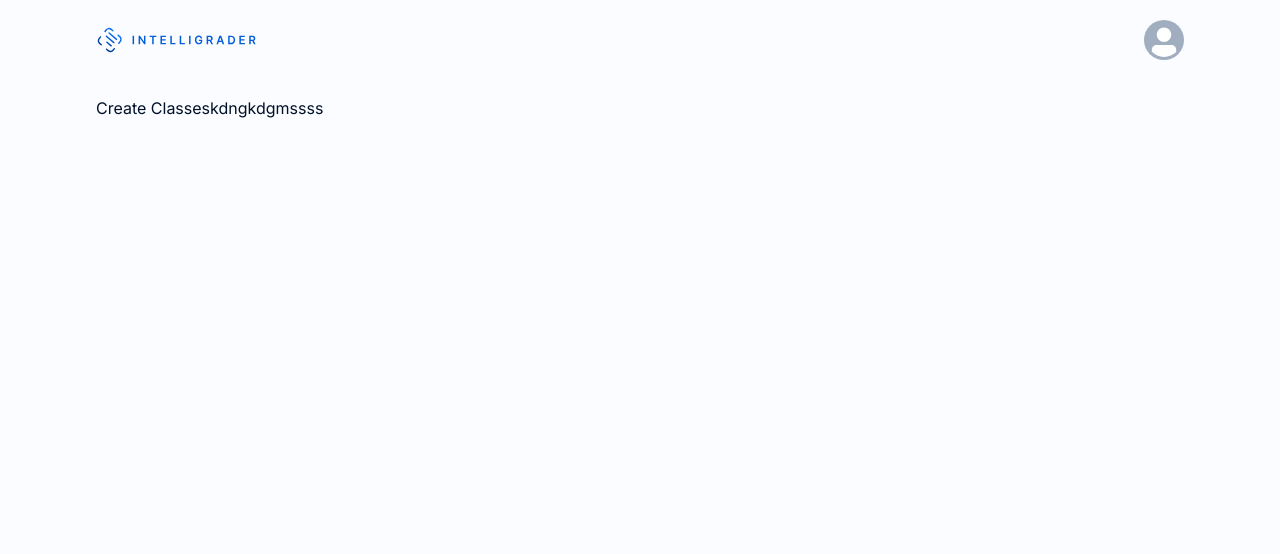
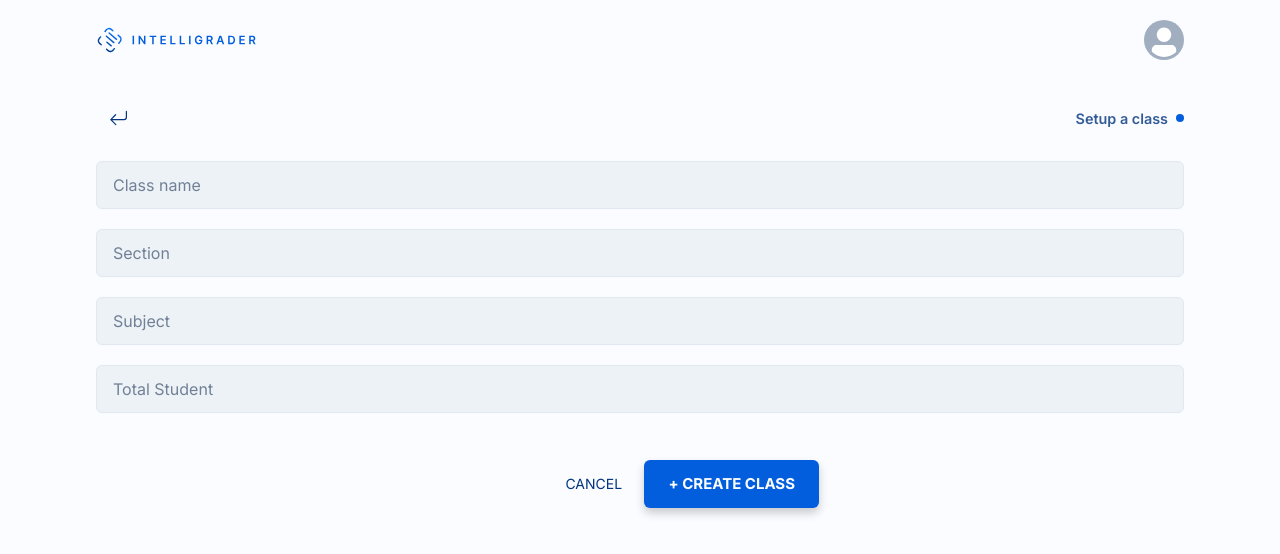
Before and after one commit to J-Zehra/IntelliGrader, a Next.js app: page /create in a window 1280 px wide. Shown: the top 554 px of the page. Built offline with nearby package versions, Linux system fonts and the light colour scheme.

Commit message:
pashneya

```diff
--- a/app/(class)/create/page.tsx
+++ b/app/(class)/create/page.tsx
@@ -1,15 +1,145 @@
 "use client";
 
-import { Box, Text } from "@chakra-ui/react";
+import {
+  Box,
+  Center,
+  Stack,
+  Text,
+  Button,
+  FormControl,
+  Input,
+} from "@chakra-ui/react";
 import React from "react";
+import { BsArrowReturnLeft } from "react-icons/bs";
+import { useRouter } from "next/navigation";
 import CustomContainer from "@/components/reusables/customContainer";
 
 export default function CreateClass() {
+  const navigate = useRouter();
+
   return (
     <CustomContainer>
-      <Box pt="6rem">
-        <Text>Create Classeskdngkdgmssss</Text>
-      </Box>
+      <Stack pt="6rem" spacing={5}>
+        <Stack w="100%" direction="row" justify="space-between" align="center">
+          <Center
+            p=".8rem"
+            fontSize="1.2rem"
+            color="palette.button.primary"
+            cursor="pointer"
+            borderRadius=".2rem"
+            onClick={() => navigate.back()}
+          >
+            <BsArrowReturnLeft />
+          </Center>
+          <Stack direction="row" align="center">
+            <Text
+              fontSize=".9rem"
+              color="palette.button.primary"
+              fontWeight="semibold"
+              opacity=".8"
+            >
+              Setup a class
+            </Text>
+            <Box w=".5rem" h=".5rem" bg="palette.accent" borderRadius="5rem" />
+          </Stack>
+        </Stack>
+
+        <FormControl id="className">
+          <Text
+            fontSize=".9rem"
+            color="palette.button.primary"
+            fontWeight="semibold"
+            opacity=".8"
+          />
+          <Input
+            placeholder="Class name"
+            color="gray.500"
+            bg="gray.100"
+            h="3rem" // Adjust the height here as needed
+          />
+        </FormControl>
+
+        <FormControl id="section">
+          <Text
+            fontSize=".9rem"
+            color="palette.button.primary"
+            fontWeight="semibold"
+            opacity=".8"
+          />
+          <Input
+            placeholder="Section"
+            color="gray.500"
+            bg="gray.100"
+            h="3rem" // Adjust the height here as needed
+          />
+        </FormControl>
+
+        <FormControl id="subject">
+          <Text
+            fontSize=".9rem"
+            color="palette.button.primary"
+            fontWeight="semibold"
+            opacity=".8"
+          />
+          <Input
+            placeholder="Subject"
+            color="gray.500"
+            bg="gray.100"
+            h="3rem" // Adjust the height here as needed
+          />
+        </FormControl>
+
+        <FormControl id="TotalStudent">
+          <Text
+            fontSize=".9rem"
+            color="palette.button.primary"
+            fontWeight="semibold"
+            opacity=".8"
+          />
+          <Input
+            placeholder="Total Student"
+            color="gray.500"
+            bg="gray.100"
+            h="3rem" // Adjust the height here as needed
+          />
+        </FormControl>
+
+        <Stack
+          direction="row"
+          align="center"
+          justify="center"
+          position="absolute"
+          bottom="-6rem"
+          left="90"
+          right="0"
+        >
+          {/* CANCEL button */}
+          <Center
+            p=".9rem"
+            fontSize="14"
+            color="palette.button.primary"
+            cursor="pointer"
+            borderRadius="5rem"
+            onClick={() => {
+              // Handle cancel action
+            }}
+          >
+            CANCEL
+          </Center>
+
+          {/* + CREATE CLASS button */}
+          <Button
+            colorScheme="blue"
+            size="lg"
+            fontSize="15"
+            onClick={() => {
+              // Handle create class action
+            }}
+          >
+            + CREATE CLASS
+          </Button>
+        </Stack>
+      </Stack>
     </CustomContainer>
   );
 }
--- a/package.json
+++ b/package.json
@@ -11,6 +11,7 @@
     "prepare": "husky install"
   },
   "dependencies": {
+    "@chakra-ui/icons": "^2.1.0",
     "@chakra-ui/react": "^2.8.0",
     "@emotion/react": "^11.11.1",
     "@emotion/styled": "^11.11.0",
```
Also changed, not shown: 1 other file (tests, documents, lock files or other folders).
